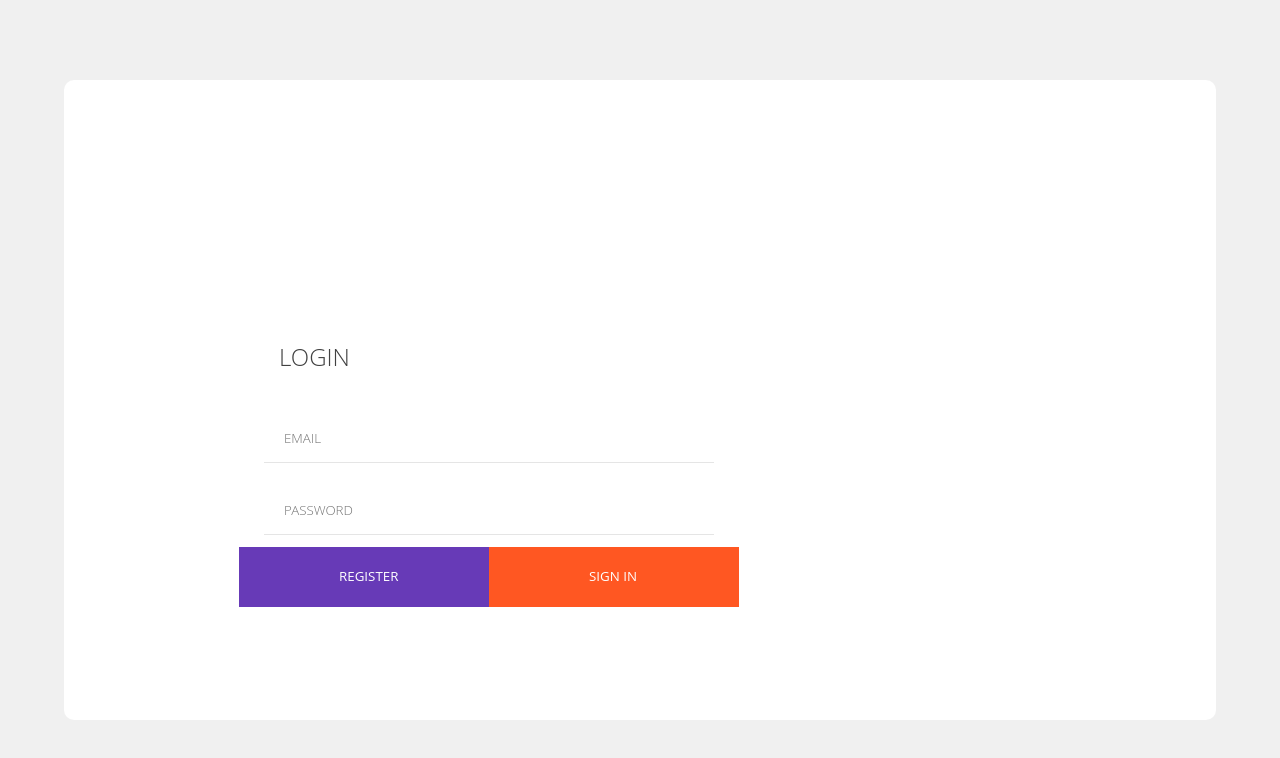
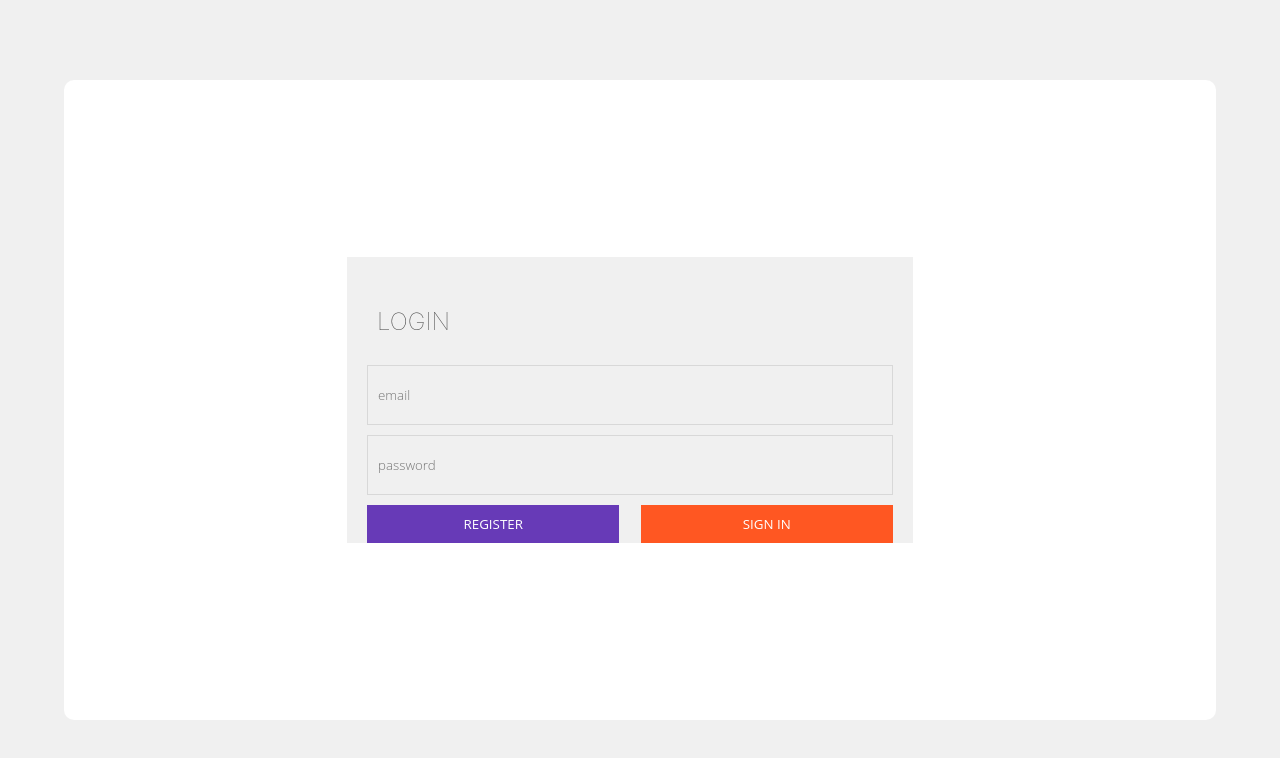
Before and after one commit to mu-aqib/mern-chat-app, a React (Create React App) app in the folder frontend/: page / in a window 1280 px wide. Shown: the top 758 px of the page. Built offline with nearby package versions, Linux system fonts and the light colour scheme.

Commit message:
form design

```diff
--- a/frontend/src/components/Authentication/auth.css
+++ b/frontend/src/components/Authentication/auth.css
@@ -1,15 +1,3 @@
-* {
-    margin: 0;
-    padding: 0;
-    -webkit-box-sizing: border-box;
-    -moz-box-sizing: border-box;
-    box-sizing: border-box;
-  }
-
-  body {
-    font-family: "Open Sans", sans-serif;
-    background: #e2e2e2;
-  }
 
   svg {
     position: fixed;
@@ -17,22 +5,15 @@
     left: 180px;
   }
 
-  .container {
-    position: relative;
-    top: 200px;
-    left: 35%;
-    display: block;
-    margin-bottom: 80px;
-    width: 500px;
-    height: 360px;
-    background: #fff;
-    border-radius: 5px;
-    overflow: hidden;
-    z-index: 1;
+  .form-box {
+    width: 50%;
+    margin: auto;
+    background: #f0f0f0;
+    padding: 20px 20px 0;
   }
 
   h2 {
-    padding: 40px;
+    padding: 10px;
     font-weight: lighter;
     text-transform: uppercase;
     color: #414141;
@@ -40,61 +21,43 @@
 
   input {
     display: block;
-    height: 50px;
-    width: 90%;
-    margin: 0 auto;
+    width: 100%;
+    padding: 20px 10px;
+    margin: 0 auto 10px;
     border: none;
+    background: transparent;
   }
   input::placeholder {
-    -webkit-transform: translateY(0px);
-    transform: translateY(0px);
     -webkit-transition: 0.5s;
     transition: 0.5s;
   }
   input:hover, input:focus, input:active:focus {
     color: #ff5722;
     outline: none;
-    border-bottom: 1px solid #ff5722;
-  }
-  input:hover::placeholder, input:focus::placeholder, input:active:focus::placeholder {
-    color: #ff5722;
-    position: relative;
-    -webkit-transform: translateY(-20px);
-    transform: translateY(-20px);
+    border: 1px solid #ff5722;
   }
 
   .email,
   .pwd {
-    position: relative;
-    z-index: 1;
-    border-bottom: 1px solid rgba(0, 0, 0, 0.1);
-    padding-left: 20px;
+    border: 1px solid rgba(0, 0, 0, 0.1);
     font-family: "Open Sans", sans-serif;
-    text-transform: uppercase;
     color: #858585;
     font-weight: lighter;
     -webkit-transition: 0.5s;
     transition: 0.5s;
   }
 
-  .link {
-    text-decoration: none;
-    display: inline-block;
-    margin: 27px 28%;
-    text-transform: uppercase;
-    color: #858585;
-    font-weight: lighter;
-    -webkit-transition: 0.5s;
-    transition: 0.5s;
+
+  .btn-box{
+    display: flex;
+    justify-content: space-between;
   }
 
   button {
     cursor: pointer;
     display: inline-block;
-    float: left;
-    width: 250px;
-    height: 60px;
-    margin-top: -10px;
+    width: 48%;
+    padding-block: 10px;
     border: none;
     font-family: "Open Sans", sans-serif;
     text-transform: uppercase;
@@ -109,9 +72,6 @@
     background: #ff5722;
   }
   button span {
-    position: absolute;
-    display: block;
-    margin: -10px 20%;
     -webkit-transform: translateX(0);
     transform: translateX(0);
     -webkit-transition: 0.5s;
--- a/frontend/src/components/Authentication/login.js
+++ b/frontend/src/components/Authentication/login.js
@@ -5,7 +5,6 @@ export default class login extends Component {
   render() {
     return (
         <>
-            <div>
             {/* <svg version="1.1" id="Layer_1" xmlns="http://www.w3.org/2000/svg" xmlns:xlink="http://www.w3.org/1999/xlink" x="0px" y="0px" width="800px" height="600px" viewBox="0 0 800 600" enable-background="new 0 0 800 600" xml:space="preserve">
                 <linearGradient id="SVGID_1_" gradientUnits="userSpaceOnUse" x1="174.7899" y1="186.34" x2="330.1259" y2="186.34" gradientTransform="matrix(0.8538 0.5206 -0.5206 0.8538 147.9521 -79.1468)">
                     <stop offset="0" style="stop-color:#FFC035" />
@@ -36,15 +35,15 @@ export default class login extends Component {
                 <circle fill="url(#SVGID_5_)" cx="435.095" cy="184.986" r="63.504" />
             </svg> */}
 
-                <div class="container">
+            <div class="form-box">
                 <h2>login</h2>
                 <form>
                     <input type="text" class="email" placeholder="email" />
-                        <br />
+
                     <input type="text" class="pwd" placeholder="password" />
                 </form>
 
-                    <br />
+                <div class='btn-box'>
                     <button class="register">
                         <span>register</span>
                     </button>
```
Lines whose indentation alone changed are shown as unchanged.
